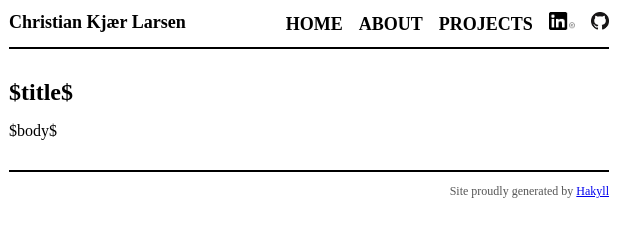
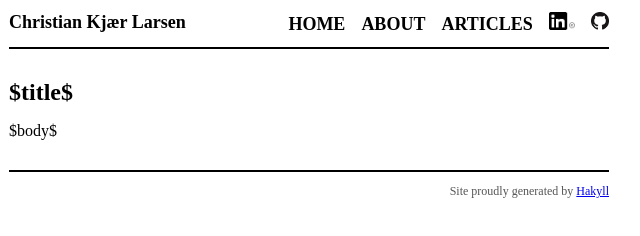
Before and after one commit to christiankjaer/ghpage, a plain HTML site: page templates/default.html in a window 1280 px wide. Shown: the full height of the page, 331-971 px from the left. Drawn offline with Linux system fonts and the light colour scheme.

Commit message:
asdfkjh!

```diff
--- a/templates/default.html
+++ b/templates/default.html
@@ -15,7 +15,7 @@
             <div id="navigation">
                 <a href="/">Home</a>
                 <a href="/about.html">About</a>
-                <a href="/projects.html">Projects</a>
+                <a href="/articles.html">Articles</a>
                 <a href="https://www.linkedin.com/in/christian-kj%C3%A6r-larsen-538a5a2b">
                     <img src="/images/linkedin.png" alt="LinkedIn logo"/>
                 </a>
```
Also changed, not shown: 1 other file.
